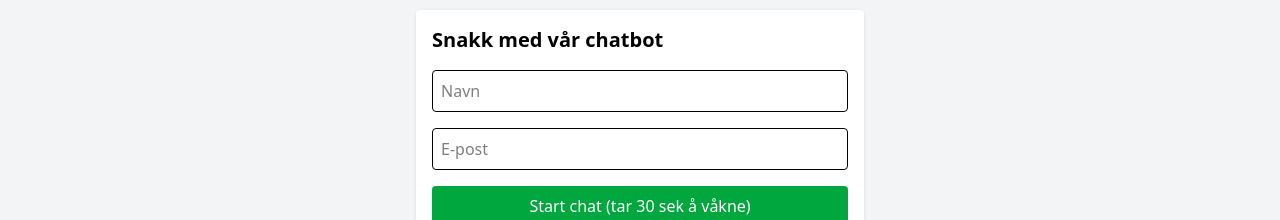
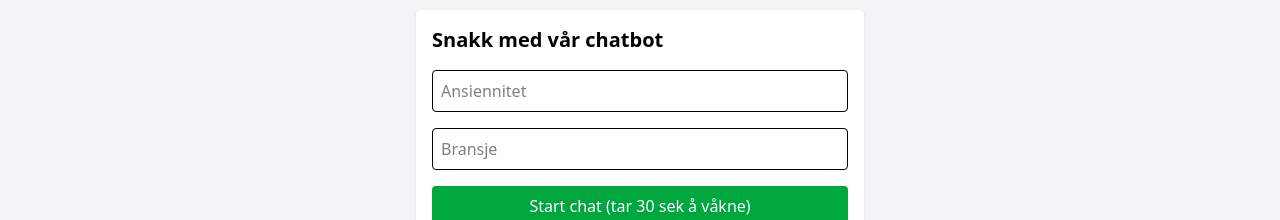
Before and after one commit to thewanish/limeprosjekt, a Vue app: page / in a window 1280 px wide. Shown: the part 331-551 px from the top of the page. Built offline with nearby package versions, Linux system fonts and the light colour scheme.

Commit message:
Første feil rettet 4

```diff
--- a/src/views/HomeView.vue
+++ b/src/views/HomeView.vue
@@ -78,14 +78,14 @@ function handleLogin() {
         <input
           v-model="name"
           type="text"
-          placeholder="Navn"
+          placeholder="Ansiennitet"
           class="w-full p-2 mb-4 border rounded"
           required
         />
         <input
           v-model="email"
           type="email"
-          placeholder="E-post"
+          placeholder="Bransje"
           class="w-full p-2 mb-4 border rounded"
           required
         />
```
